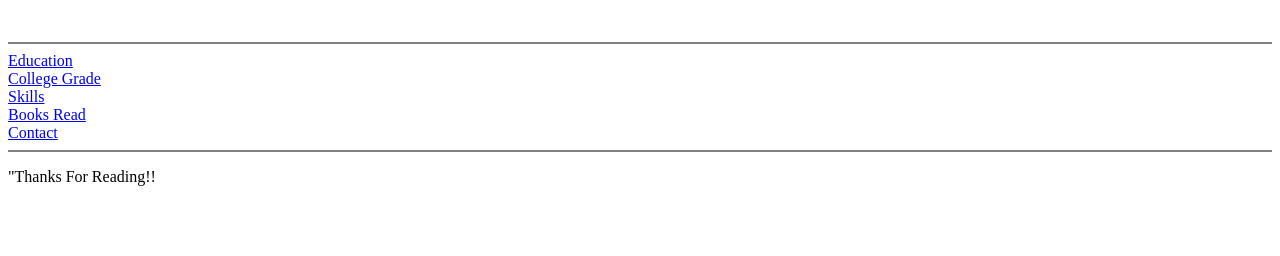
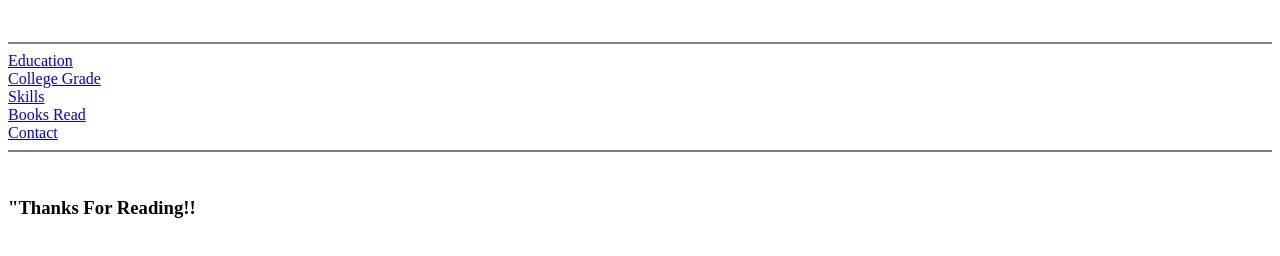
Before and after one commit to kanganaroshan/Personal-Site, a plain HTML site: page index.html in a window 1280 px wide. Shown: the part 182-438 px from the top of the page. Drawn offline with Linux system fonts and the light colour scheme.

Commit message:
Update index.html

```diff
--- a/index.html
+++ b/index.html
@@ -30,7 +30,9 @@
   <br>
   <a href="contact.html">Contact</a>
   <hr size="2" noshade>
-  <p> "Thanks For Reading!! </p>
+  <br>
+  <h3> "Thanks For Reading!! </h3>
+
 
 
 </body>
```
